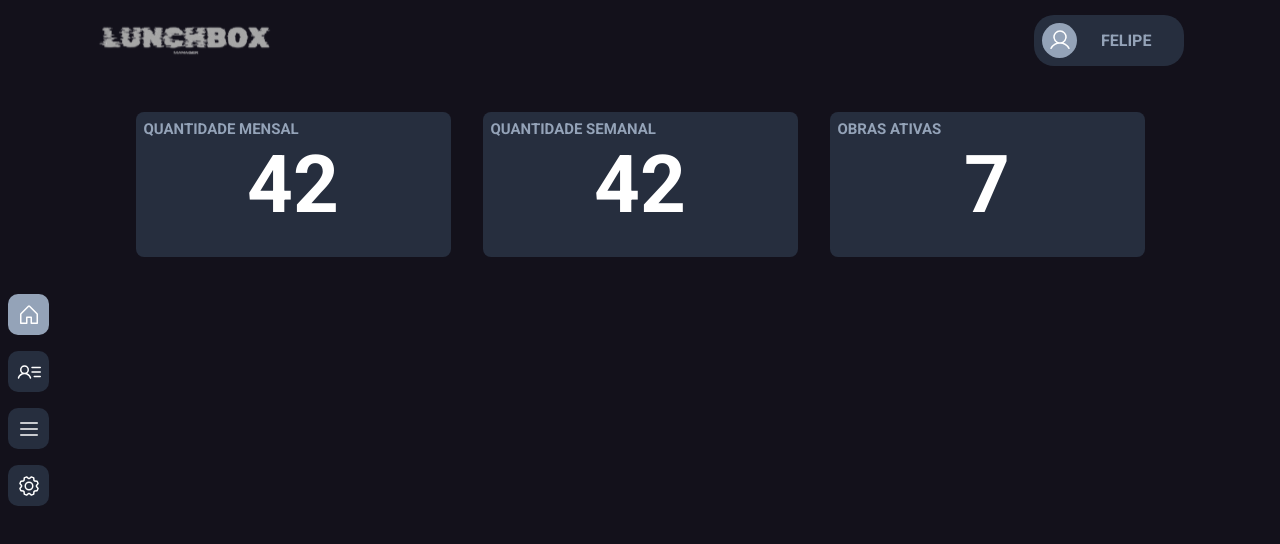
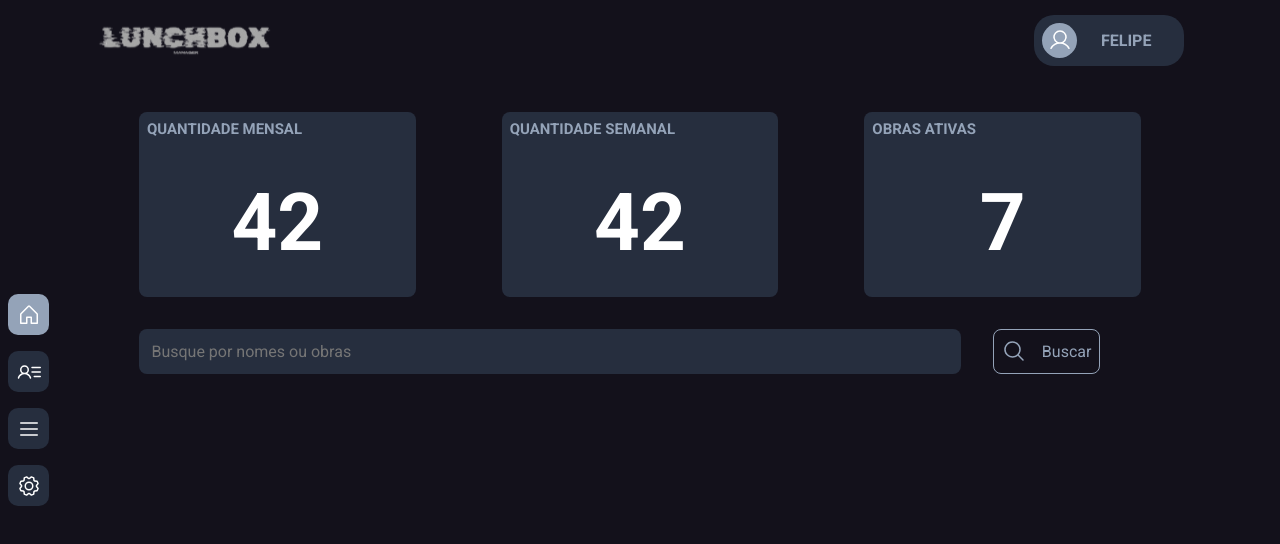
Before and after one commit to FelpFS1/lunchboxProject, a React (Vite) app: page / in a window 1280 px wide. Shown: the top 544 px of the page. Built offline with nearby package versions, Linux system fonts and the light colour scheme.

Commit message:
fix; styles components and pages

```diff
--- a/src/components/Summary/Card/styles.ts
+++ b/src/components/Summary/Card/styles.ts
@@ -1,22 +1,23 @@
 import styled from "styled-components";
 
 export const Container = styled.div`
-  width: 315px;
-  height: 145px;
+  width: 21.615vw;
+  height: 185px;
   background-color: ${(props) => props.theme["gray-400"]};
   border-radius: 8px;
-  text-align: center;
   padding: 0.5rem;
 
   header {
     width: 100%;
     text-transform: uppercase;
     font-size: 0.8rem;
-
-    text-align: left;
   }
 
   span {
+    height: 100%;
+    display: flex;
+    align-items: center;
+    justify-content: center;
     font-size: 5rem;
     font-weight: bold;
     color: ${(props) => props.theme.white};
--- a/src/components/Summary/styles.ts
+++ b/src/components/Summary/styles.ts
@@ -2,8 +2,8 @@ import styled from "styled-components";
 
 export const SummaryContainer = styled.section`
   width: 85vw;
-  display: flex;
-  gap: 2rem;
+  display: grid;
+  grid-template-columns: repeat(3, 1fr);
+  justify-items: center;
   margin-top: 2rem;
-  justify-content: center;
 `;
--- a/src/layouts/RootLayout/styles.ts
+++ b/src/layouts/RootLayout/styles.ts
@@ -3,5 +3,6 @@ import styled from "styled-components";
 export const MainLayout = styled.main`
   width: 85vw;
   height: 80vh;
+
   margin: auto;
 `;
--- a/src/pages/Home/index.tsx
+++ b/src/pages/Home/index.tsx
@@ -1,5 +1,11 @@
+import SearchForm from "../../components/SearchForm";
 import Summary from "../../components/Summary";
-
+import * as Styles from "./styles";
 export default function Home() {
-  return <Summary />;
+  return (
+    <Styles.HomeContainer>
+      <Summary />
+      <SearchForm />
+    </Styles.HomeContainer>
+  );
 }
--- a/src/pages/Home/styles.ts
+++ b/src/pages/Home/styles.ts
@@ -0,0 +1,9 @@
+import styled from "styled-components";
+
+export const HomeContainer = styled.div`
+  width: 100%;
+  height: 100%;
+  display: flex;
+
+  flex-direction: column;
+`;
--- a/src/styles/GlobalStyles.ts
+++ b/src/styles/GlobalStyles.ts
@@ -7,7 +7,13 @@ const GlobalStyles = createGlobalStyle`
     margin: 0;
     box-sizing: border-box;
 }
-    body{
+
+:focus{
+    outline: 0;
+    box-shadow: 0 0 0 2px ${(props) => props.theme["gray-500"]};
+
+}
+body{
         background-color: ${(props) => props.theme["gray-700"]};
         color:  ${(props) => props.theme["gray-100"]};
         -webkit-font-smoothing:antialiased;
--- a/src/styles/themes/default.ts
+++ b/src/styles/themes/default.ts
@@ -2,6 +2,7 @@ export const defaultTheme = {
   white: "#fff",
 
   "gray-100": "#94A3B8",
+
   "gray-400": "#262E3E",
   "gray-500": "#29292E",
   "gray-700": "#13111B",
```
